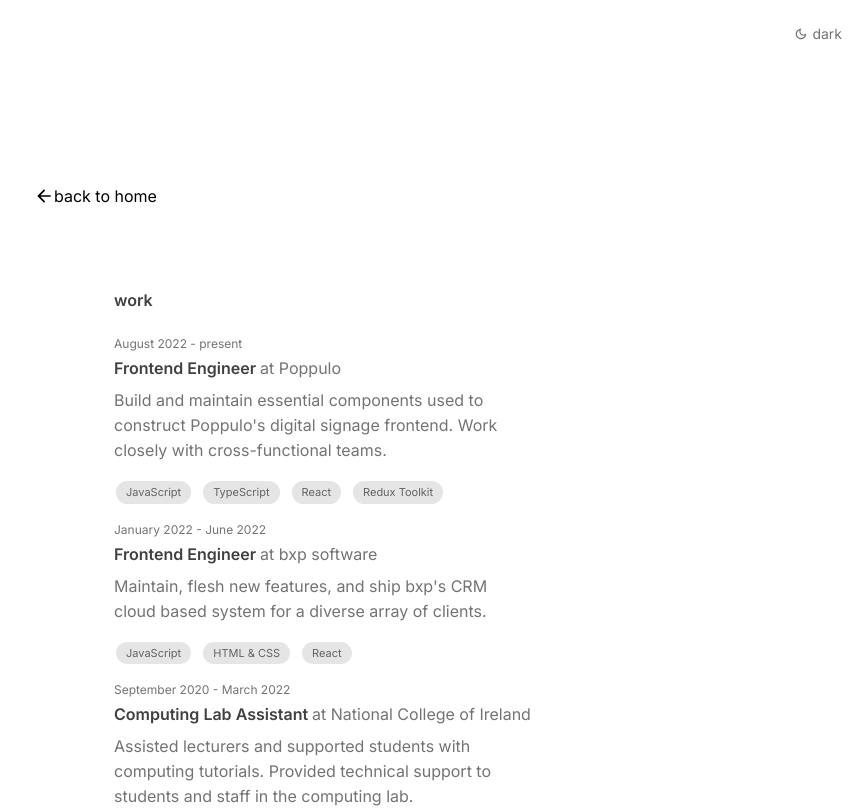
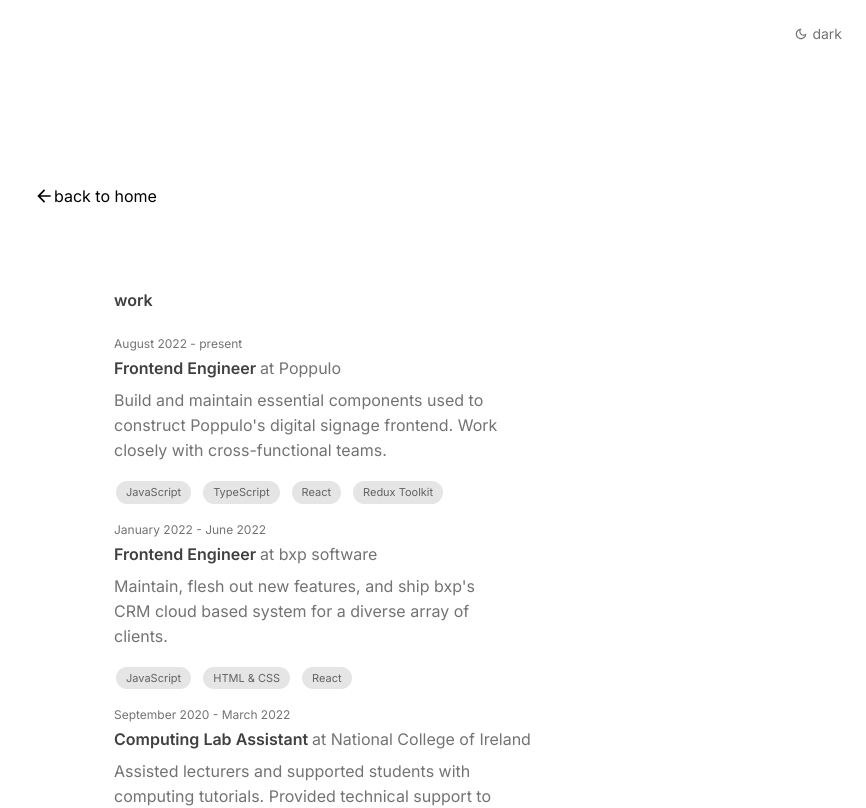
Before and after one commit to kxnxchukwu/kenechukwu.dev, a React (Vite) app: page /work in a window 1280 px wide. Shown: the top 808 px of the page, without its empty margins (414-1280 px from the left). Built offline with nearby package versions, Linux system fonts and the light colour scheme.

Commit message:
updated bxp software description

```diff
--- a/src/components/Experience/data.ts
+++ b/src/components/Experience/data.ts
@@ -22,7 +22,7 @@ export const experienceData: ExperienceData = [
     role: 'Frontend Engineer',
     company: 'bxp software',
     description:
-      "Maintain, flesh new features, and ship bxp's CRM cloud based system for a diverse array of clients.",
+      "Maintain, flesh out new features, and ship bxp's CRM cloud based system for a diverse array of clients.",
     technologies: ['JavaScript', 'HTML & CSS', 'React']
   },
   {
```
